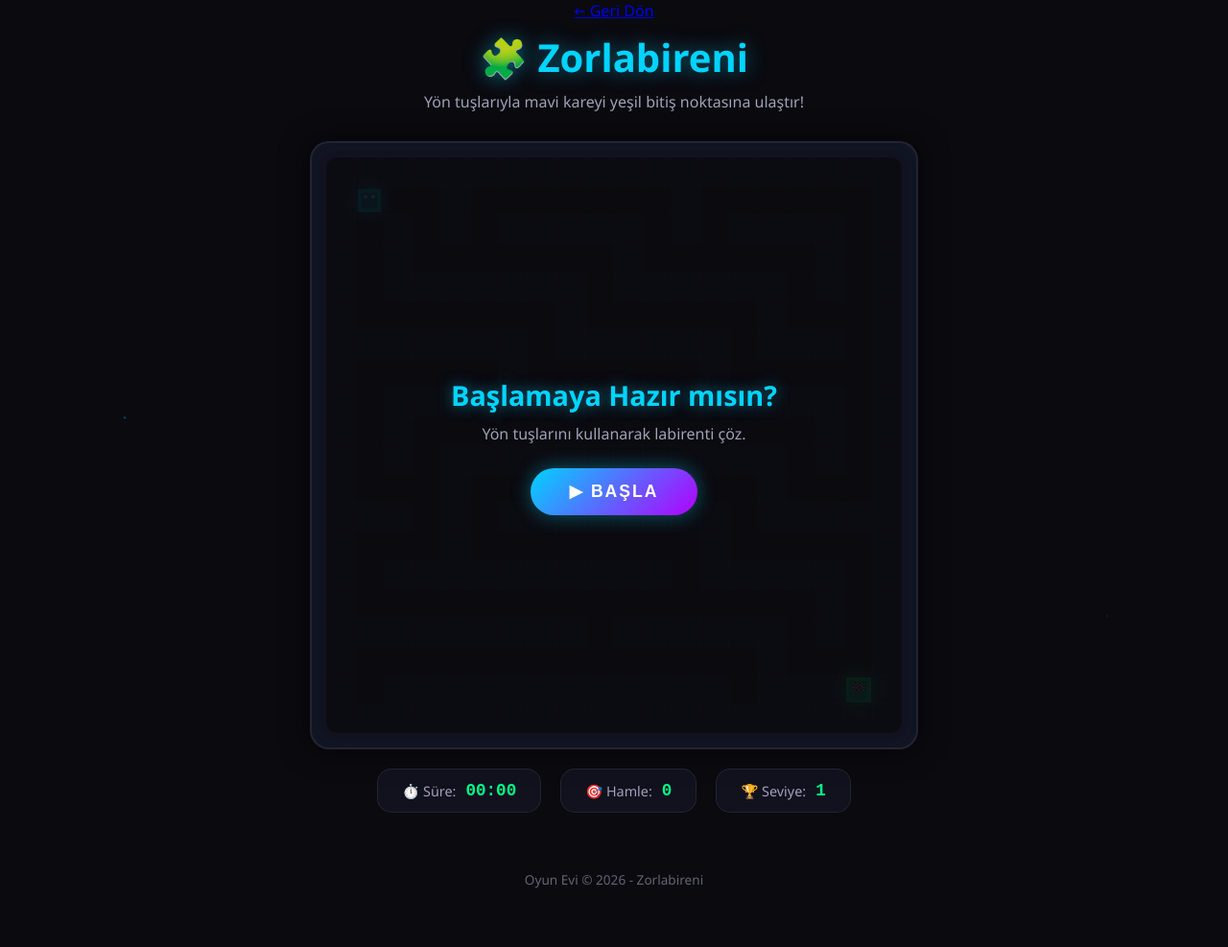
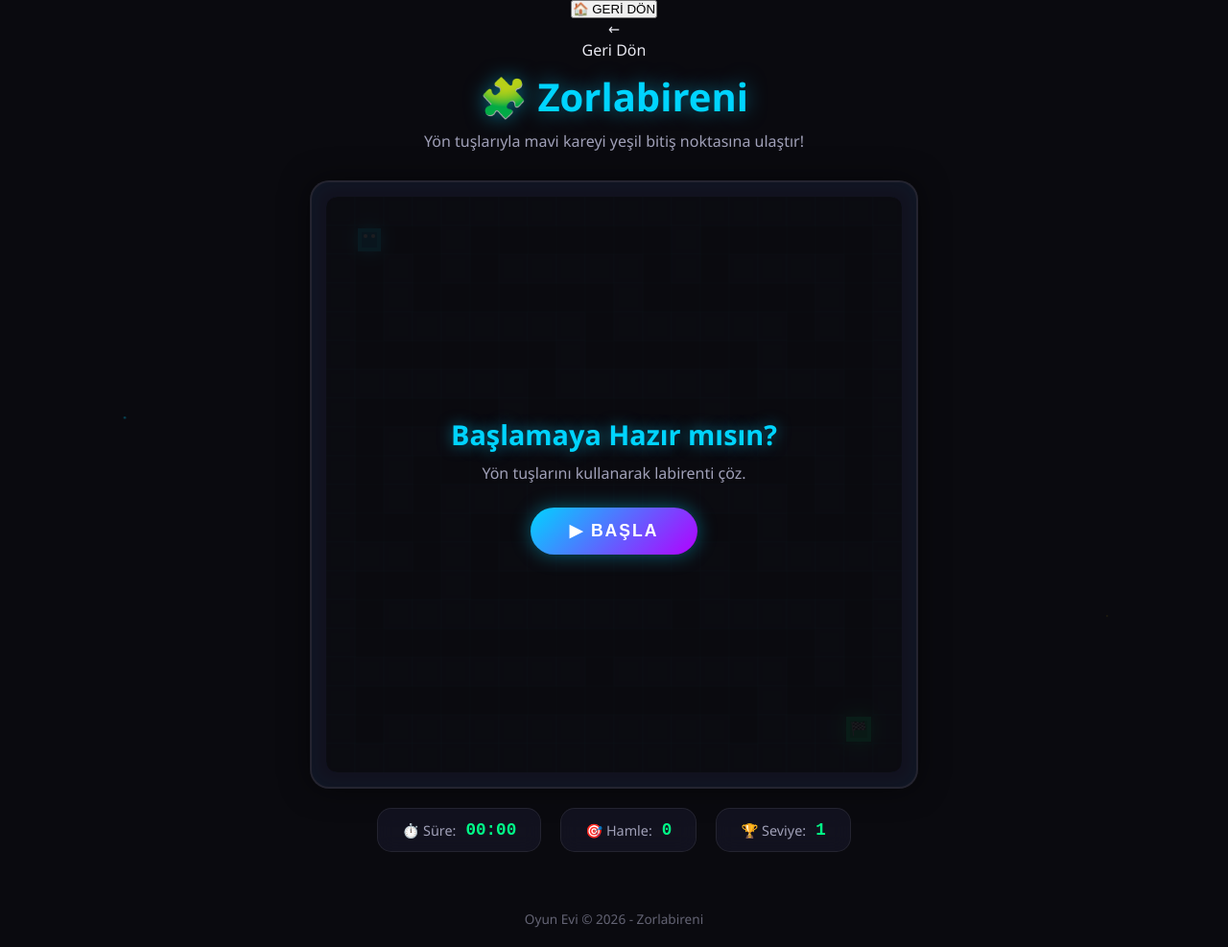
Before and after one commit to Sunay16018/oyun-evi, a plain HTML site: page oyunlar/zorlabireni/index.html in a window 1280 px wide. Shown: the whole page at 96% size. Before the commit the page ends 946 px from the top, so only its background shows below. Drawn offline with Linux system fonts and the light colour scheme.

Commit message:
Update index.html

```diff
--- a/oyunlar/zorlabireni/index.html
+++ b/oyunlar/zorlabireni/index.html
@@ -17,7 +17,7 @@
     </div>
 
     <!-- Geri dönüş butonu -->
-    <a href="../../index.html" class=".back-btn:active">
+    <button class="back-btn" onclick="window.location.href='../index.html'">🏠 GERİ DÖN</button>
             <span class="arrow">←</span>
             <span>Geri Dön</span>
         </a>
```
